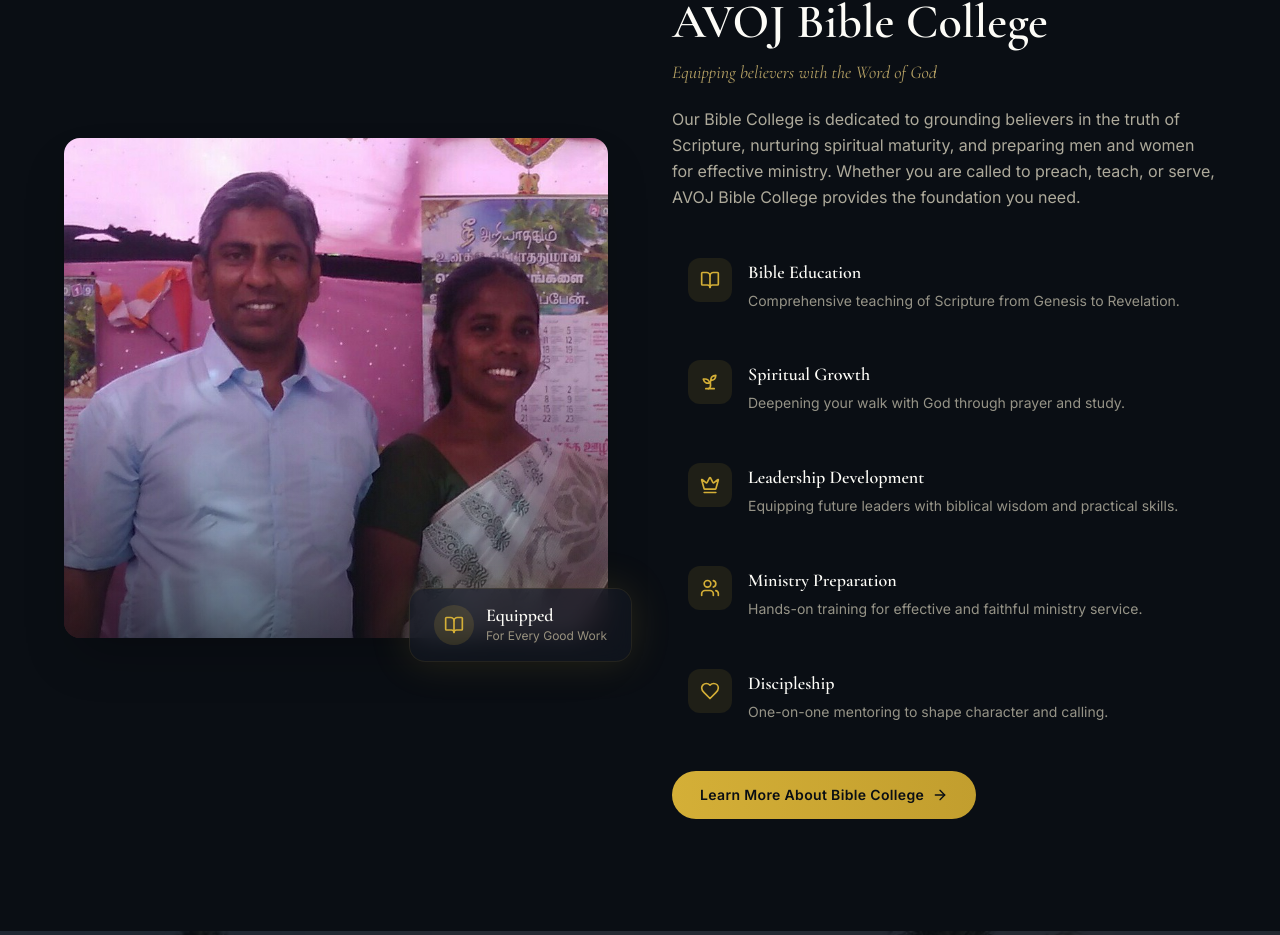
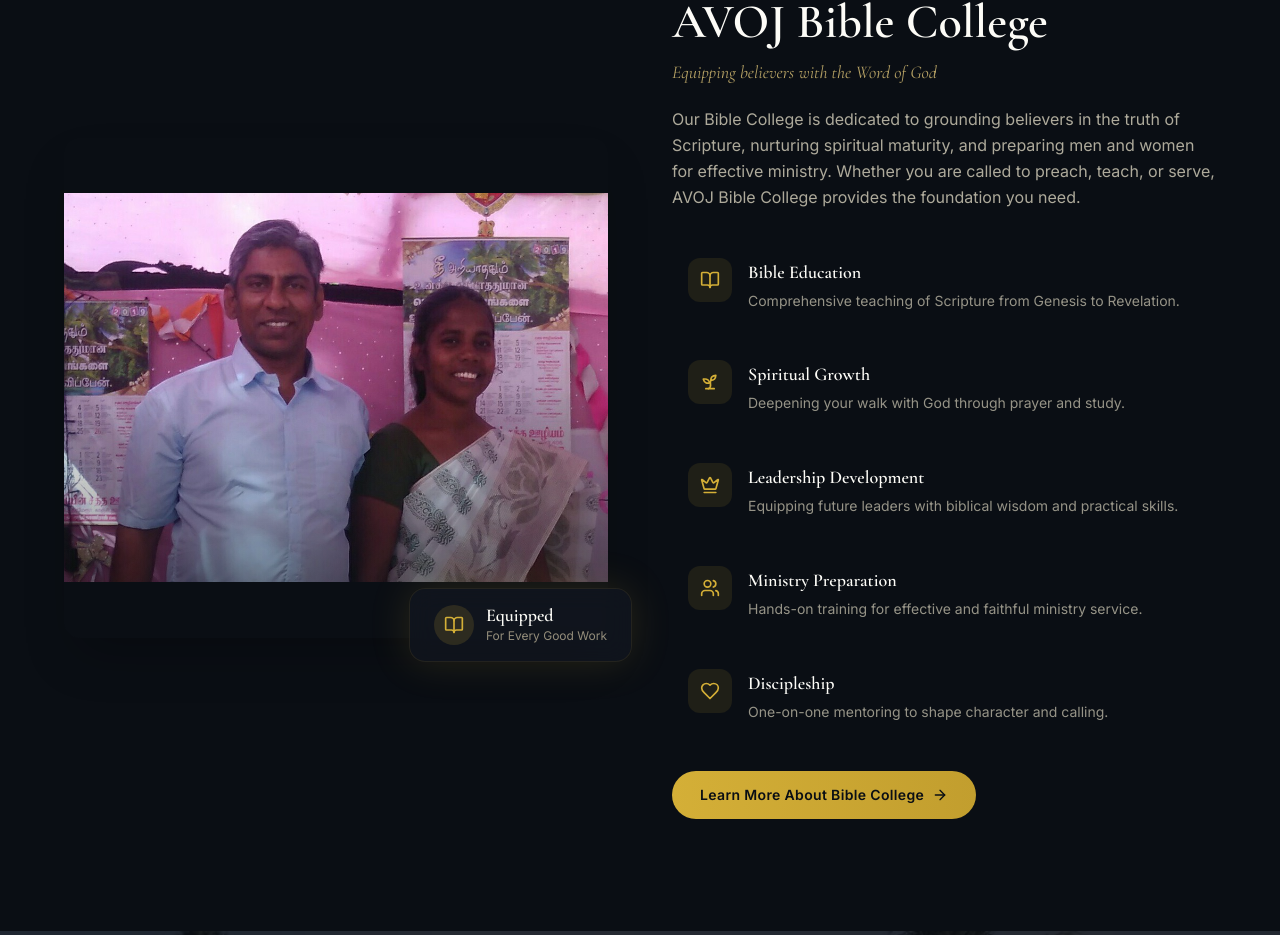
Before and after one commit to jesuswithabishek/Jesuswithabishek, a React (Vite) app: page / in a window 1280 px wide. Shown: the part 3438-4373 px from the top of the page. Built offline with nearby package versions, Linux system fonts and the light colour scheme; no server answers.

Commit message:
Updated Bible College image

```diff
--- a/src/components/BibleCollege.tsx
+++ b/src/components/BibleCollege.tsx
@@ -23,7 +23,7 @@ export function BibleCollege() {
                   src={BIBLE_COLLEGE_IMAGE}
                   alt="Open Bible on a podium in a church"
                   loading="lazy"
-                  className="w-full h-[420px] lg:h-[500px] object-cover"
+                  className="w-full h-[420px] lg:h-[500px] object-contain"
                 />
                 <div className="absolute inset-0 bg-gradient-to-t from-ink-950/60 via-transparent to-transparent" />
               </div>
```
